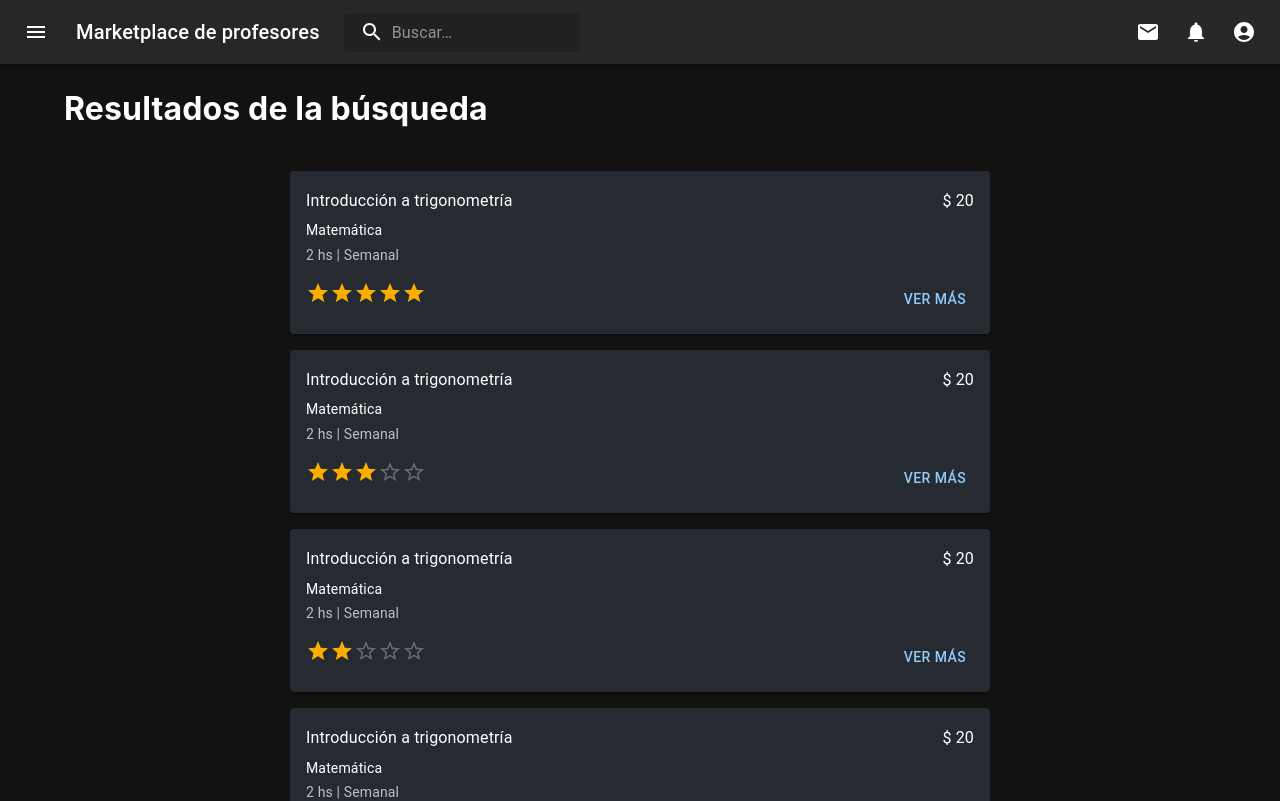
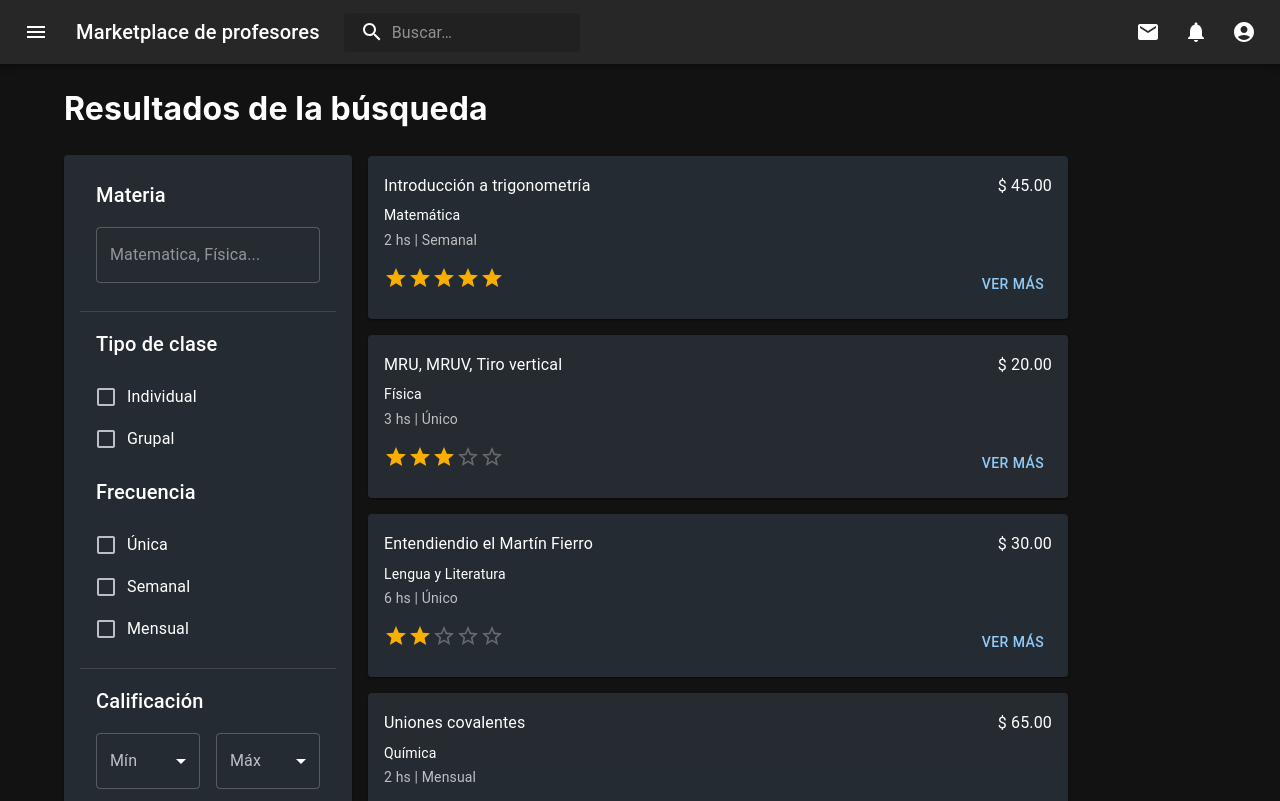
Before and after one commit to 3nu3l/marketplace-profesores-particulares, a Next.js app in the folder frontend/: page /searchResults in a window 1280 px wide. Shown: the top 801 px of the page. Built offline with nearby package versions, Linux system fonts and the light colour scheme.

Commit message:
Added filter seleciton to the search resutls screen

```diff
--- a/frontend/pages/searchResults.tsx
+++ b/frontend/pages/searchResults.tsx
@@ -1,10 +1,11 @@
-import * as React from 'react';
+import * as React from 'react'
+import Container from '@mui/material/Container'
+import CssBaseline from '@mui/material/CssBaseline'
+import List from '@mui/material/List'
+import ListItem from '@mui/material/ListItem'
+import Grid from '@mui/material/Grid'
 import SimpleClass from '../src/components/simpleClass'
-import Container from '@mui/material/Container';
-import CssBaseline from '@mui/material/CssBaseline';
-import List from '@mui/material/List';
-import ListItem from '@mui/material/ListItem';
-import Grid from '@mui/material/Grid';
+import FilterSelector from '../src/components/filterSelector'
 
 export default function SearchResults() {
     return (
@@ -14,23 +15,31 @@ export default function SearchResults() {
         >
             <CssBaseline />
             <h1>Resultados de la búsqueda</h1>
-            <List>
+            <Grid container spacing={0}>
+                <Grid item xs={3}>
+                    <FilterSelector />
+                </Grid>
+                <Grid item xs={9}>
+                    <List disablePadding style={{paddingTop:0, marginTop:-7}}>
                         <ListItem>
-                    <SimpleClass name="Introducción a trigonometría" subject="Matemática" price='20' rating={5} frequency="Semanal" duration="2" />
+                            <SimpleClass name="Introducción a trigonometría" subject="Matemática" price='45.00' rating={5} frequency="Semanal" duration="2" />
                         </ListItem>
                         <ListItem>
-                    <SimpleClass name="Introducción a trigonometría" subject="Matemática" price='20' rating={3} frequency="Semanal" duration="2" />
+                            <SimpleClass name="MRU, MRUV, Tiro vertical" subject="Física" price='20.00' rating={3} frequency="Único" duration="3" />
                         </ListItem>
                         <ListItem>
-                    <SimpleClass name="Introducción a trigonometría" subject="Matemática" price='20' rating={2} frequency="Semanal" duration="2" />
+                            <SimpleClass name="Entendiendio el Martín Fierro" subject="Lengua y Literatura" price='30.00' rating={2} frequency="Único" duration="6" />
                         </ListItem>
                         <ListItem>
-                    <SimpleClass name="Introducción a trigonometría" subject="Matemática" price='20' rating={4} frequency="Semanal" duration="2" />
+                            <SimpleClass name="Uniones covalentes" subject="Química" price='65.00' rating={4} frequency="Mensual" duration="2" />
                         </ListItem>
                         <ListItem>
-                    <SimpleClass name="Introducción a trigonometría" subject="Matemática" price='20' rating={1} frequency="Semanal" duration="2" />
+                            <SimpleClass name="Redes y Telecomunicaciones 1" subject="Matemática" price='150.00' rating={1} frequency="Semanal" duration="4" />
                         </ListItem>
                     </List>
+                </Grid>
+            </Grid>
+
         </Container>
     )
 }
--- /dev/null
+++ b/frontend/src/components/filterSelector.tsx
@@ -0,0 +1,124 @@
+import * as React from 'react';
+import Paper from '@mui/material/Paper';
+import Typography from '@mui/material/Typography';
+import List from '@mui/material/List';
+import Divider from '@mui/material/Divider';
+import ListItem from '@mui/material/ListItem';
+import Checkbox from '@mui/material/Checkbox';
+import TextField from '@mui/material/TextField';
+import FormGroup from '@mui/material/FormGroup';
+import FormControlLabel from '@mui/material/FormControlLabel';
+import Box from '@mui/material/Box';
+import InputLabel from '@mui/material/InputLabel';
+import MenuItem from '@mui/material/MenuItem';
+import FormControl from '@mui/material/FormControl';
+import Select, { SelectChangeEvent } from '@mui/material/Select';
+import { Grid } from '@mui/material';
+
+export default function FilterSelector() {
+    const [minRating, setMinRating] = React.useState('');
+    const [maxRating, setMaxRating] = React.useState('');
+
+    const handleMinRatingChange = (event: SelectChangeEvent) => {
+        setMinRating(event.target.value as string);
+    };
+
+    const handleMaxRatingChange = (event: SelectChangeEvent) => {
+        setMaxRating(event.target.value as string);
+    };
+
+    return(
+        <Paper
+        sx={{
+          p: 2,
+          margin: 'auto',
+          maxWidth: 400,
+          flexGrow: 1,
+          backgroundColor: (theme) =>
+            theme.palette.mode === 'dark' ? '#1A2027' : '#fff',
+        }}>
+            <List style={{paddingTop: 0}}>
+                <ListItem>
+                    <Typography variant='h6'>Materia</Typography>
+                </ListItem>
+
+                <ListItem>
+                    <TextField fullWidth placeholder='Matematica, Física...'/>
+                </ListItem>
+
+                <Divider variant='fullWidth' style={{paddingBottom: 20}}/>
+
+                <ListItem>
+                    <Typography variant='h6' paddingTop={1}>Tipo de clase</Typography>
+                </ListItem>
+
+                <ListItem>
+                    <FormGroup>
+                        <FormControlLabel control={<Checkbox />} label="Individual" />
+                        <FormControlLabel control={<Checkbox />} label="Grupal" />
+                    </FormGroup>
+                </ListItem>
+
+                <ListItem>
+                    <Typography variant='h6'>Frecuencia</Typography>
+                </ListItem>
+
+                <ListItem>
+                    <FormGroup>
+                        <FormControlLabel control={<Checkbox />} label="Única" />
+                        <FormControlLabel control={<Checkbox />} label="Semanal" />
+                        <FormControlLabel control={<Checkbox />} label="Mensual" />
+                    </FormGroup>
+                </ListItem>
+
+                <Divider variant='fullWidth' style={{paddingBottom: 10}} />
+
+                <ListItem>
+                    <Typography variant='h6' paddingTop={1}>Calificación</Typography>
+                </ListItem>
+
+                <ListItem>
+                    <Grid container spacing={2}>
+                        <Grid item xs={6}>
+                            <FormControl fullWidth>
+                                <InputLabel id="demo-simple-select-label">Mín</InputLabel>
+                                <Select
+                                labelId="demo-simple-select-label"
+                                id="demo-simple-select"
+                                value={minRating}
+                                label="Sin mín."
+                                onChange={handleMinRatingChange}
+                                >
+                                    <MenuItem value={1}>1</MenuItem>
+                                    <MenuItem value={2}>2</MenuItem>
+                                    <MenuItem value={3}>3</MenuItem>
+                                    <MenuItem value={4}>4</MenuItem>
+                                    <MenuItem value={5}>5</MenuItem>
+                                </Select>
+                            </FormControl>
+                        </Grid>
+
+                        <Grid item xs={6}>
+                            <FormControl fullWidth>
+                                <InputLabel id="demo-simple-select-label">Máx</InputLabel>
+                                <Select
+                                labelId="demo-simple-select-label"
+                                id="demo-simple-select"
+                                value={maxRating}
+                                label="Sin máx."
+                                onChange={handleMaxRatingChange}
+                                >
+                                    <MenuItem value={1}>1</MenuItem>
+                                    <MenuItem value={2}>2</MenuItem>
+                                    <MenuItem value={3}>3</MenuItem>
+                                    <MenuItem value={4}>4</MenuItem>
+                                    <MenuItem value={5}>5</MenuItem>
+                                </Select>
+                            </FormControl>
+                        </Grid>
+                    </Grid>
+                </ListItem>
+            </List>
+        </Paper>
+    )
+}
--- a/frontend/src/components/simpleClass.tsx
+++ b/frontend/src/components/simpleClass.tsx
@@ -19,7 +19,6 @@ export default function SimpleClass({name, subject, price, rating, frequency, du
     <Paper
       sx={{
         p: 2,
-        margin: 'auto',
         maxWidth: 700,
         flexGrow: 1,
         backgroundColor: (theme) =>
```
Lines whose indentation alone changed are shown as unchanged.
